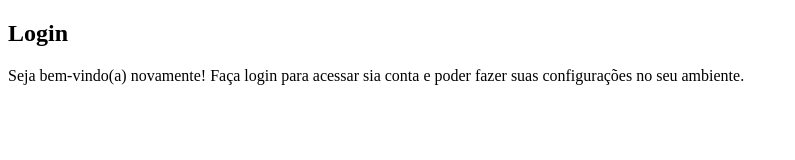
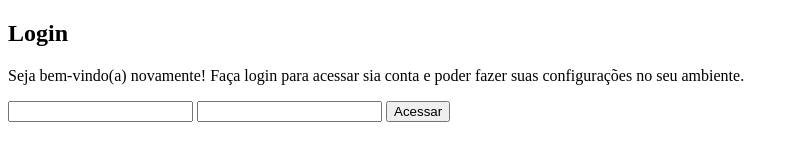
Before and after one commit to TawanDeodato/projeto-login, a plain HTML site: page index.html in a window 1280 px wide. Shown: the whole page, without its empty margins (0-795 px from the left). Drawn offline with Linux system fonts and the light colour scheme.

Commit message:
Update index.html

```diff
--- a/index.html
+++ b/index.html
@@ -16,7 +16,9 @@
                 <h1>Login</h1>
                 <p>Seja bem-vindo(a) novamente! Faça login para acessar sia conta e poder fazer suas configurações no seu ambiente.</p>
                 <form action="login.php" method="post">
-
+                    <input type="text" name="usu" id="iusu">
+                    <input type="password" name="sen" id="isen">
+                    <input type="submit" value="Acessar">
                 </form>
             </div>
         </section>
```
